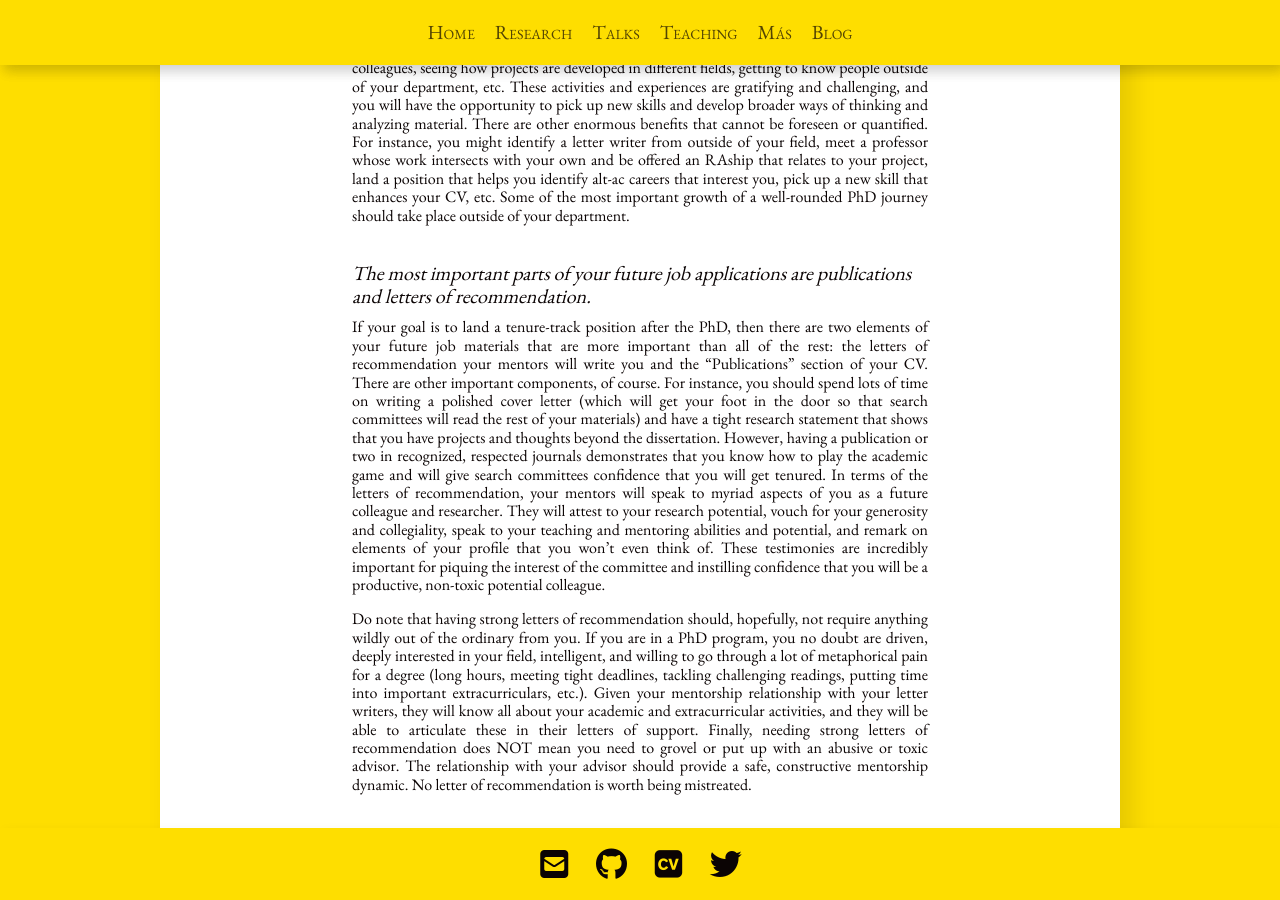
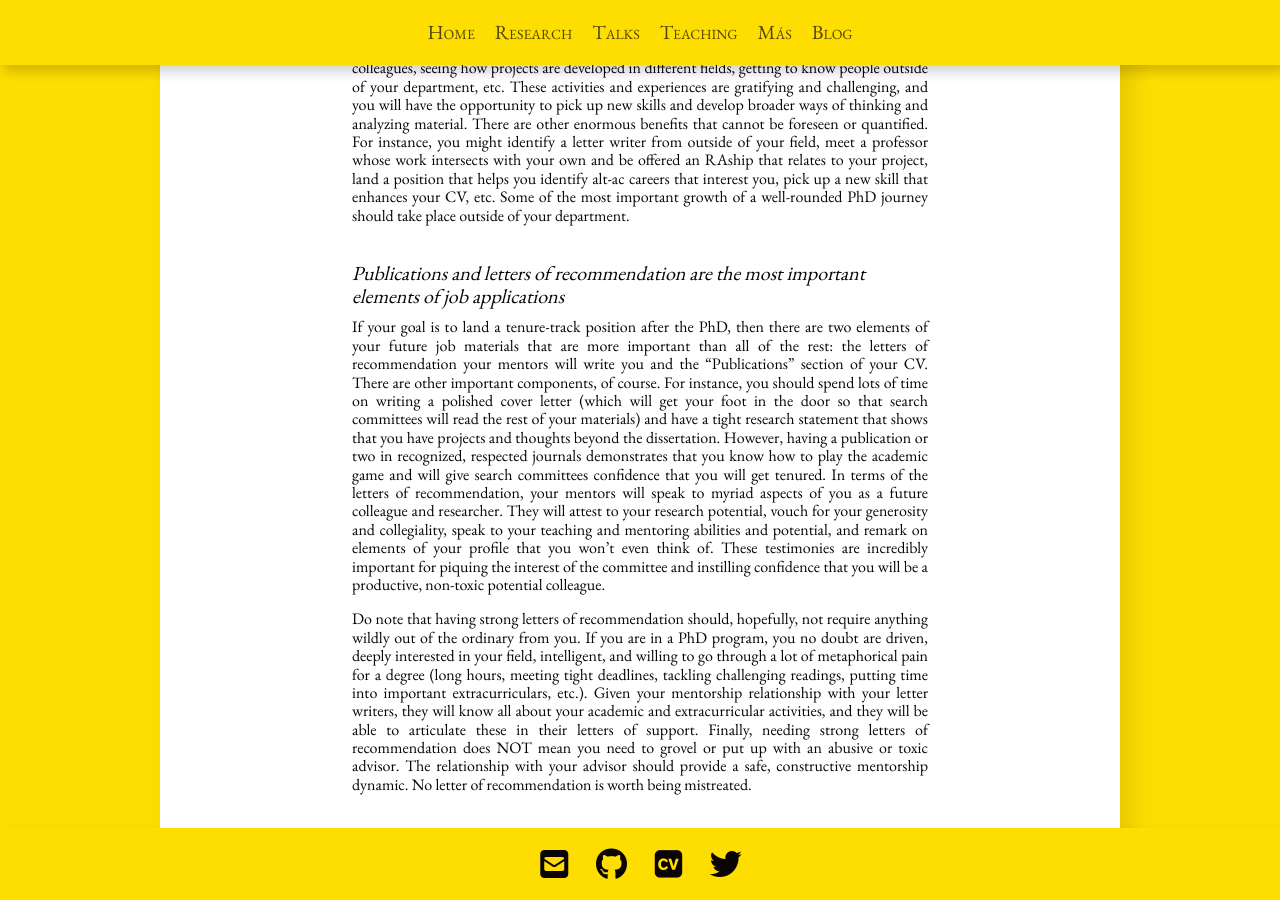
Before and after one commit to dajmcdon/tamara-site, a Jekyll site: the page built from _posts/2021-09-01-wishes.md, in a window 1280 px wide and 900 px high, scrolled down 1228 px. Built offline with Jekyll 4.4.1, drawn with Linux system fonts in a browser that asks for light colours; nearby versions of some CDN libraries; some web fonts are replaced.

Commit message:
fix looking back post

```diff
--- a/_posts/2021-09-01-wishes.md
+++ b/_posts/2021-09-01-wishes.md
@@ -21,7 +21,7 @@ This relates to the above piece of advice on strategic writing. You should think
 #### The most important parts of the PhD have nothing to do with program requirements.
 Attending talks, working on a journal, grabbing a post-seminar beer with your classmates, taking a visiting scholar on a campus tour, organizing a graduate student symposium, presenting at a conference, attending a weekly reading group, moderating a film screening... none of these activities appear on any document related to degree requirements, however, in my experience, they are the most formative elements of a graduate degree. This is not only due to the utilitarian benefit of "networking" (although it is that, too!), but more importantly, it relates to learning about different methodologies, bouncing your ideas off your cohort and colleagues, seeing how projects are developed in different fields, getting to know people outside of your department, etc. These activities and experiences are gratifying and challenging, and you will have the opportunity to pick up new skills and develop broader ways of thinking and analyzing material. There are other enormous benefits that cannot be foreseen or quantified. For instance, you might identify a letter writer from outside of your field, meet a professor whose work intersects with your own and be offered an RAship that relates to your project, land a position that helps you identify alt-ac careers that interest you, pick up a new skill that enhances your CV, etc. Some of the most important growth of a well-rounded PhD journey should take place outside of your department.
 
-#### The most important parts of your future job applications are publications and letters of recommendation.
+#### Publications and letters of recommendation are the most important elements of job applications
 If your goal is to land a tenure-track position after the PhD, then there are two elements of your future job materials that are more important than all of the rest: the letters of recommendation your mentors will write you and the "Publications" section of your CV. There are other important components, of course. For instance, you should spend lots of time on writing a polished cover letter (which will get your foot in the door so that search committees will read the rest of your materials) and have a tight research statement that shows that you have projects and thoughts beyond the dissertation. However, having a publication or two in recognized, respected journals demonstrates that you know how to play the academic game and will give search committees confidence that you will get tenured. In terms of the letters of recommendation, your mentors will speak to myriad aspects of you as a future colleague and researcher. They will attest to your research potential, vouch for your generosity and collegiality, speak to your teaching and mentoring abilities and potential, and remark on elements of your profile that you won't even think of. These testimonies are incredibly important for piquing the interest of the committee and instilling confidence that you will be a productive, non-toxic potential colleague.
 
 Do note that having strong letters of recommendation should, hopefully, not require anything wildly out of the ordinary from you. If you are in a PhD program, you no doubt are driven, deeply interested in your field, intelligent, and willing to go through a lot of metaphorical pain for a degree (long hours, meeting tight deadlines, tackling challenging readings, putting time into important extracurriculars, etc.). Given your mentorship relationship with your letter writers, they will know all about your academic and extracurricular activities, and they will be able to articulate these in their letters of support. Finally, needing strong letters of recommendation does NOT mean you need to grovel or put up with an abusive or toxic advisor. The relationship with your advisor should provide a safe, constructive mentorship dynamic. No letter of recommendation is worth being mistreated.
```
Also changed, not shown: other parts of _posts/2021-09-01-wishes.md (+1 -1 lines), 1 other file.
